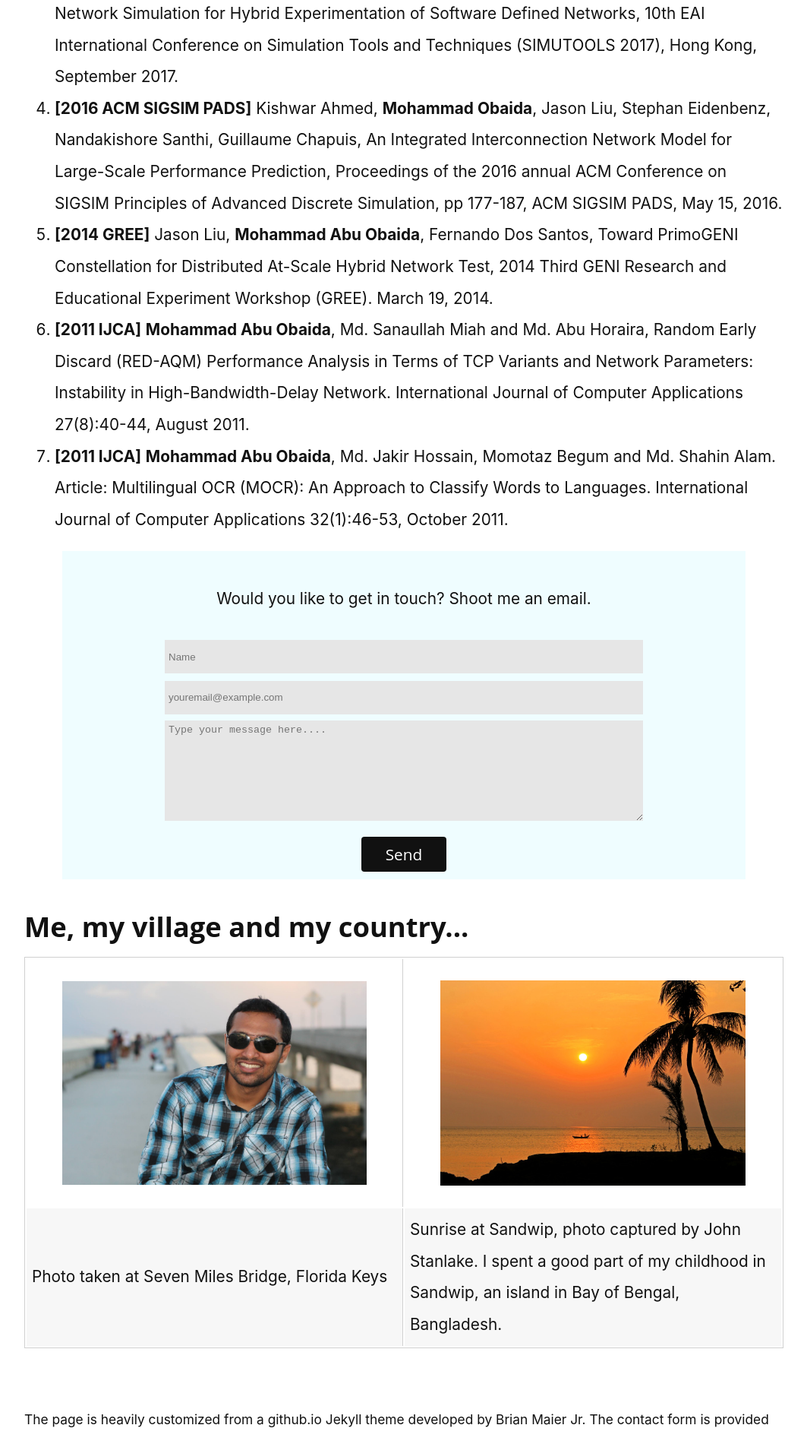
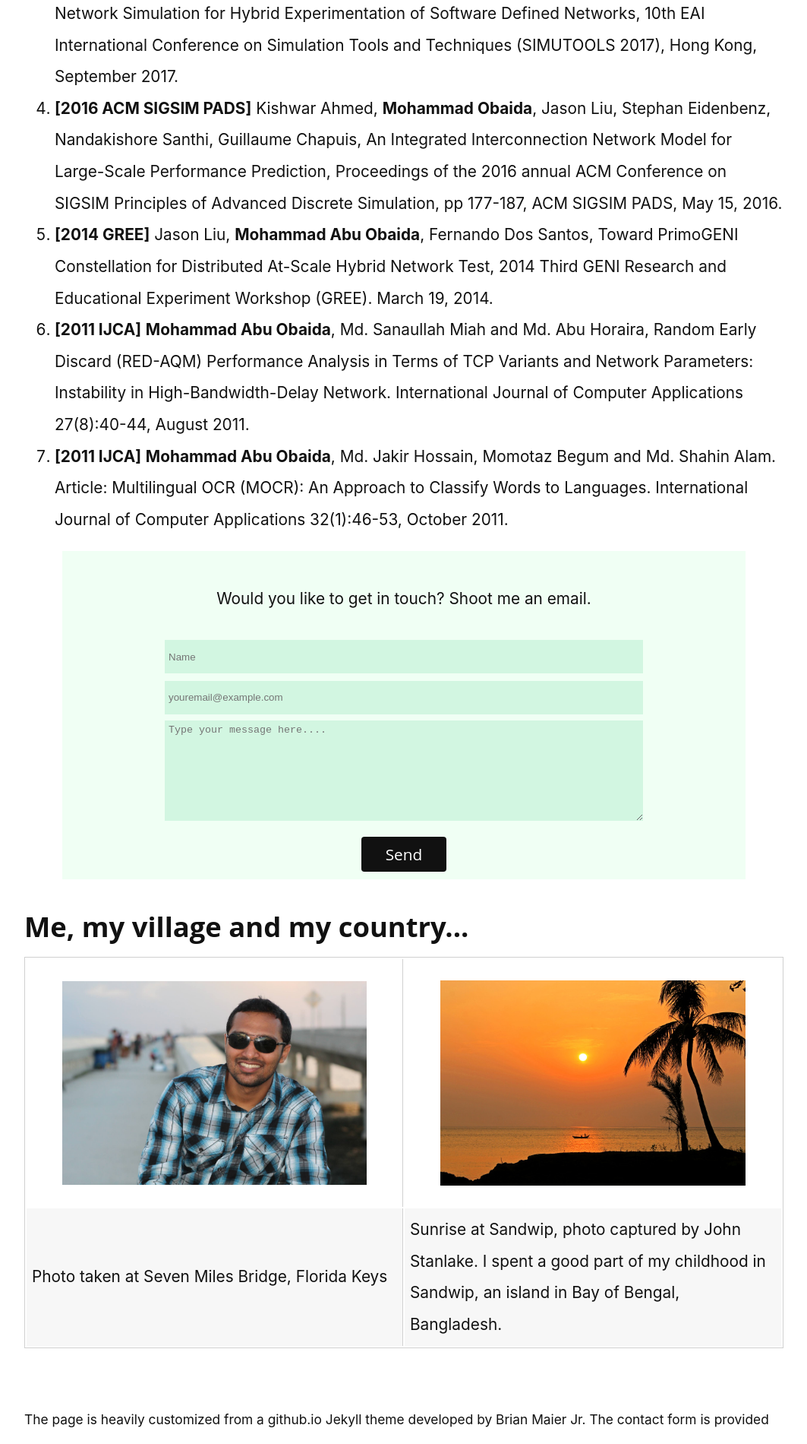
Before and after one commit to summonersRift/summonersrift.github.io, a Jekyll site: the page built from index.html, in a window 1280 px wide. Shown: the part 1886-3786 px from the top of the page at 76% size, without its empty margins (108-1171 px from the left). Built offline with Jekyll 4.4.1, drawn with Linux system fonts in a browser that asks for light colours; nearby versions of some CDN libraries; the list of posts is cut into pages by our own code.

Commit message:
contact card color change

```diff
--- a/assets/css/style.css
+++ b/assets/css/style.css
@@ -54,7 +54,7 @@ label {
     margin-bottom: 5px;
 }
 input[type=text], input[type=email], input[type=phone], input[type=password], input[type=number], input[type=search], textarea {
-    background: #e6e6e6;
+    background: #d2f6e1;
     padding: 5px;
     outline: none;
     border: none;
@@ -553,7 +553,7 @@ code {
     background:#D0D0D0;
 }
 .contactcard {
-    background:#effdff;
+    background:#f0fff4;
     text-align: center;
     width:90%;
 }
```
